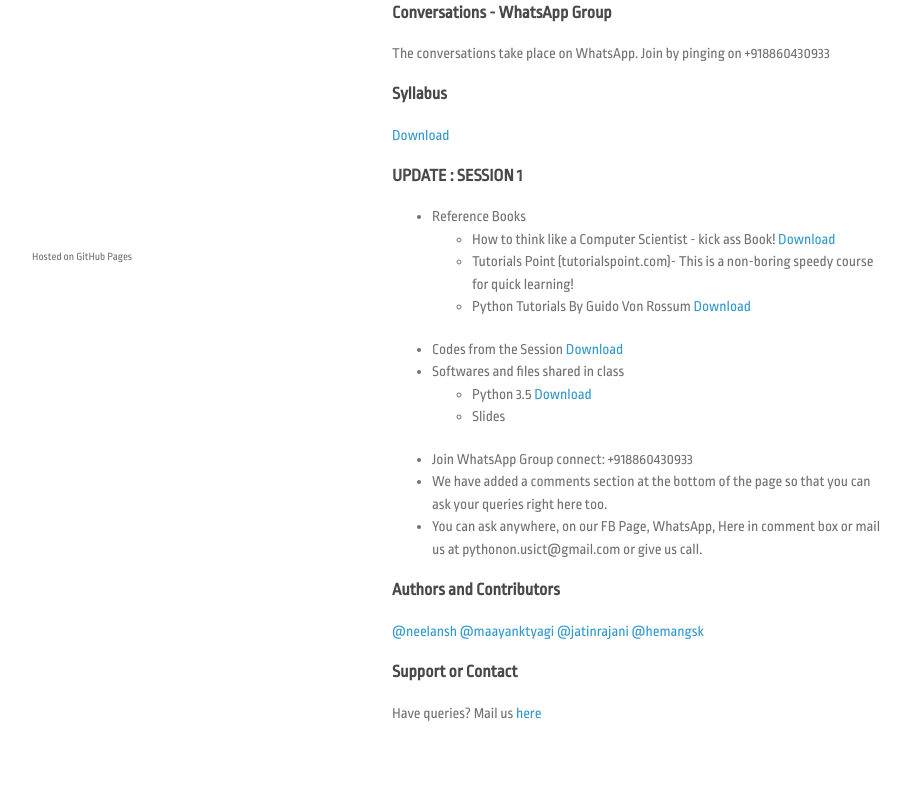
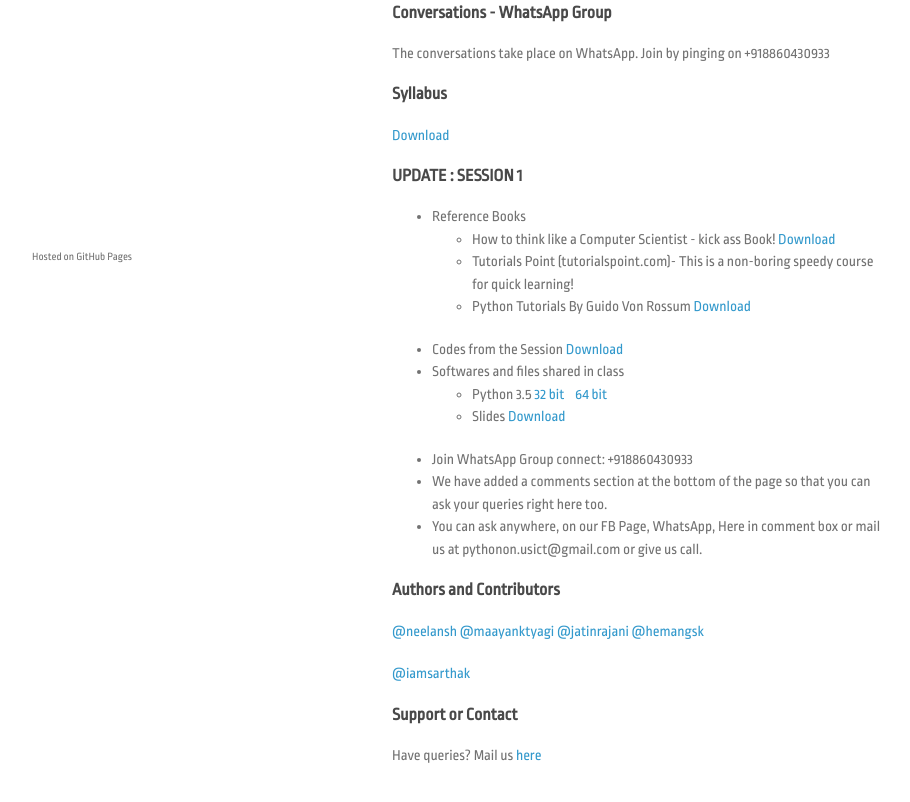
Before and after one commit to PythonOn/pythonon.github.io, a plain HTML site: page index.html in a window 1280 px wide. Shown: the part 464-1266 px from the top of the page, without its empty margins (178-1088 px from the left). Drawn offline with Linux system fonts and the light colour scheme; a script that the page names is missing; a web font is replaced by a local one.

Commit message:
push updates

```diff
--- a/index.html
+++ b/index.html
@@ -64,11 +64,12 @@ We will upload assignments in a separate repository, you just have to fork it, d
          <li>Python Tutorials By Guido Von Rossum <a href="http://marvin.cs.uidaho.edu/Teaching/CS515/pythonTutorial.pdf">Download</a>
 
    </ul>
-  <li>Codes from the Session <a href="http://github.com/pythonon/session-1/codes">Download</a></li>
+  <li>Codes from the Session <a href="http://github.com/pythonon/Session-1/">Download</a></li>
   <li>Softwares and files shared in class </li>
    <ul>
-     <li>Python 3.5 <a href="">Download</a></li>
-     <li>Slides <a href="http://github.com/pythonon/session-1/slides"></a></li>
+     <li>Python 3.5 <a href="https://www.python.org/ftp/python/3.5.2/python-3.5.2.exe">32 bit</a>&nbsp; &nbsp;
+     <a href="https://www.python.org/ftp/python/3.5.2/python-3.5.2-amd64.exe">64 bit</a></li>
+     <li>Slides <a href="https://pythonon.github.io/Session-1/#/">Download</a></li>
    </ul>
   <li>Join WhatsApp Group connect: +918860430933 </li>
   <li>We have added a comments section at the bottom of the page so that you can ask your queries right here too.</li>
@@ -106,6 +107,7 @@ var disqus_config = function () {
 <a href="https://github.com/maayanktyagi" class="user-mention">@maayanktyagi</a>
 <a href="https://github.com/jatinrajani" class="user-mention">@jatinrajani</a>
 <a href="https://github.com/hemangsk" class="user-mention">@hemangsk</a></p>
+<a href="https://github.com/iamsarthak" class="user-mention">@iamsarthak</a></p>
 
 <h3>
 <a id="support-or-contact" class="anchor" href="#support-or-contact" aria-hidden="true"><span aria-hidden="true" class="octicon octicon-link"></span></a>Support or Contact</h3>
```
